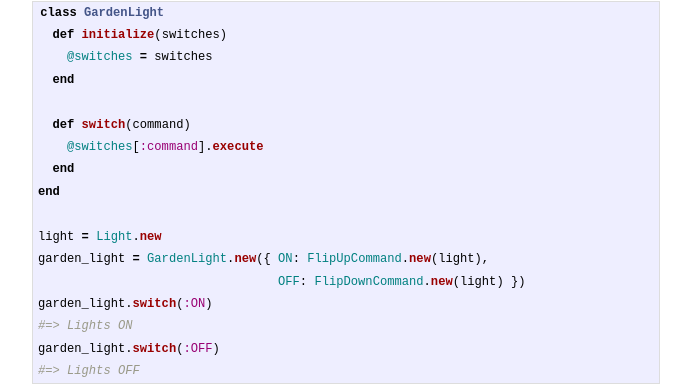
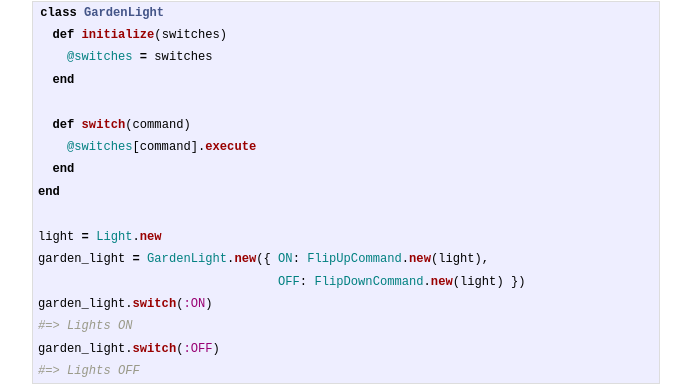
Before and after one commit to Maikon/personal_blog, a Jekyll site: the page built from _posts/2014-08-18-command-pattern.md, in a window 1280 px wide and 900 px high, scrolled down 1828 px. Shown: the part 278-663 px from the top of the window, without its empty margins (294-985 px from the left). Built offline with Jekyll 4.4.1, drawn with Linux system fonts in a browser that asks for light colours; Markdown is read by kramdown in place of the engine named in the settings; comment, search, counter and statistics services are not loaded.

Commit message:
Fixed typo

```diff
--- a/_posts/2014-08-18-command-pattern.md
+++ b/_posts/2014-08-18-command-pattern.md
@@ -107,7 +107,7 @@ class GardenLight
   end
 
   def switch(command)
-    @switches[:command].execute
+    @switches[command].execute
   end
 end
 
```
